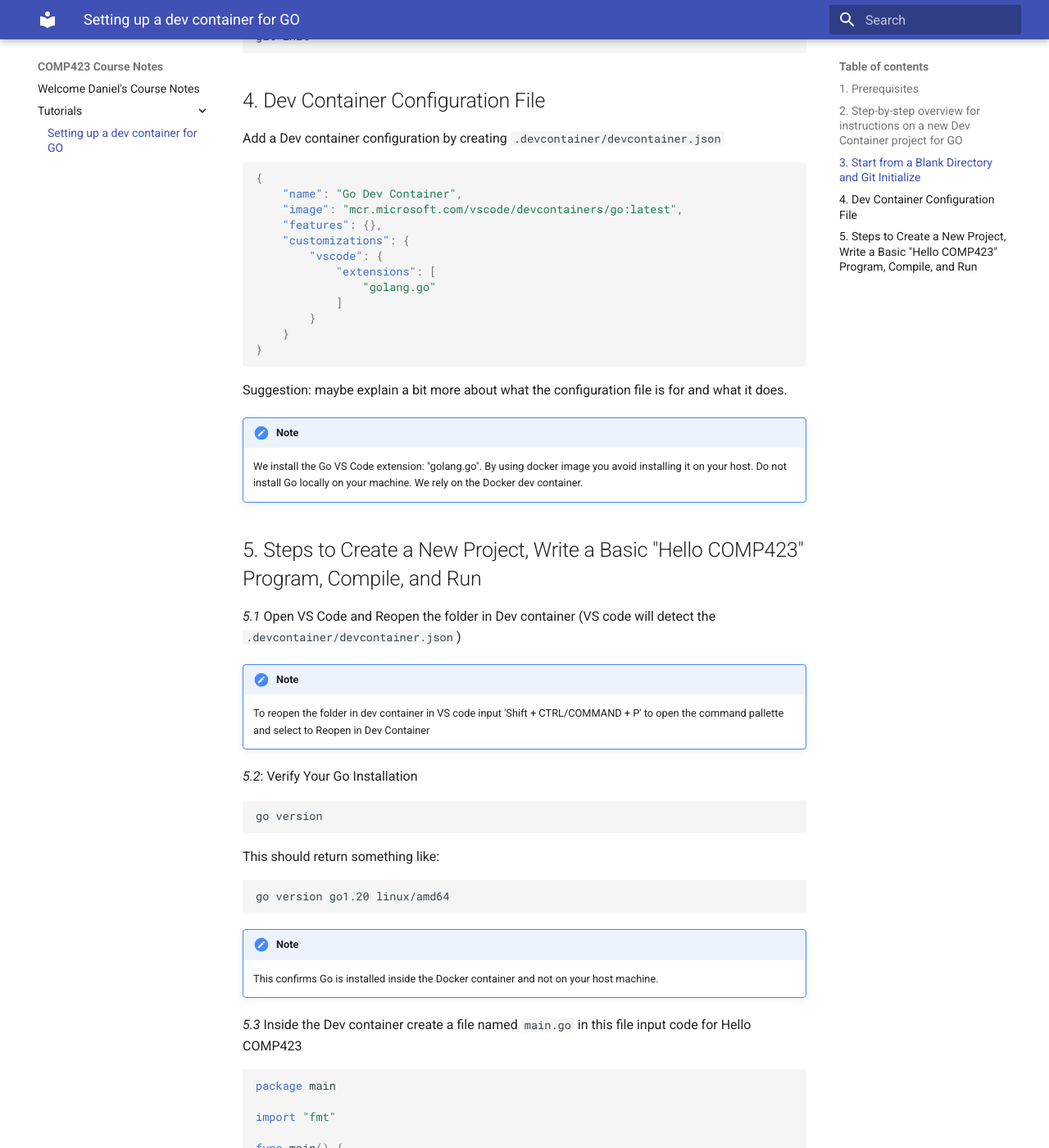
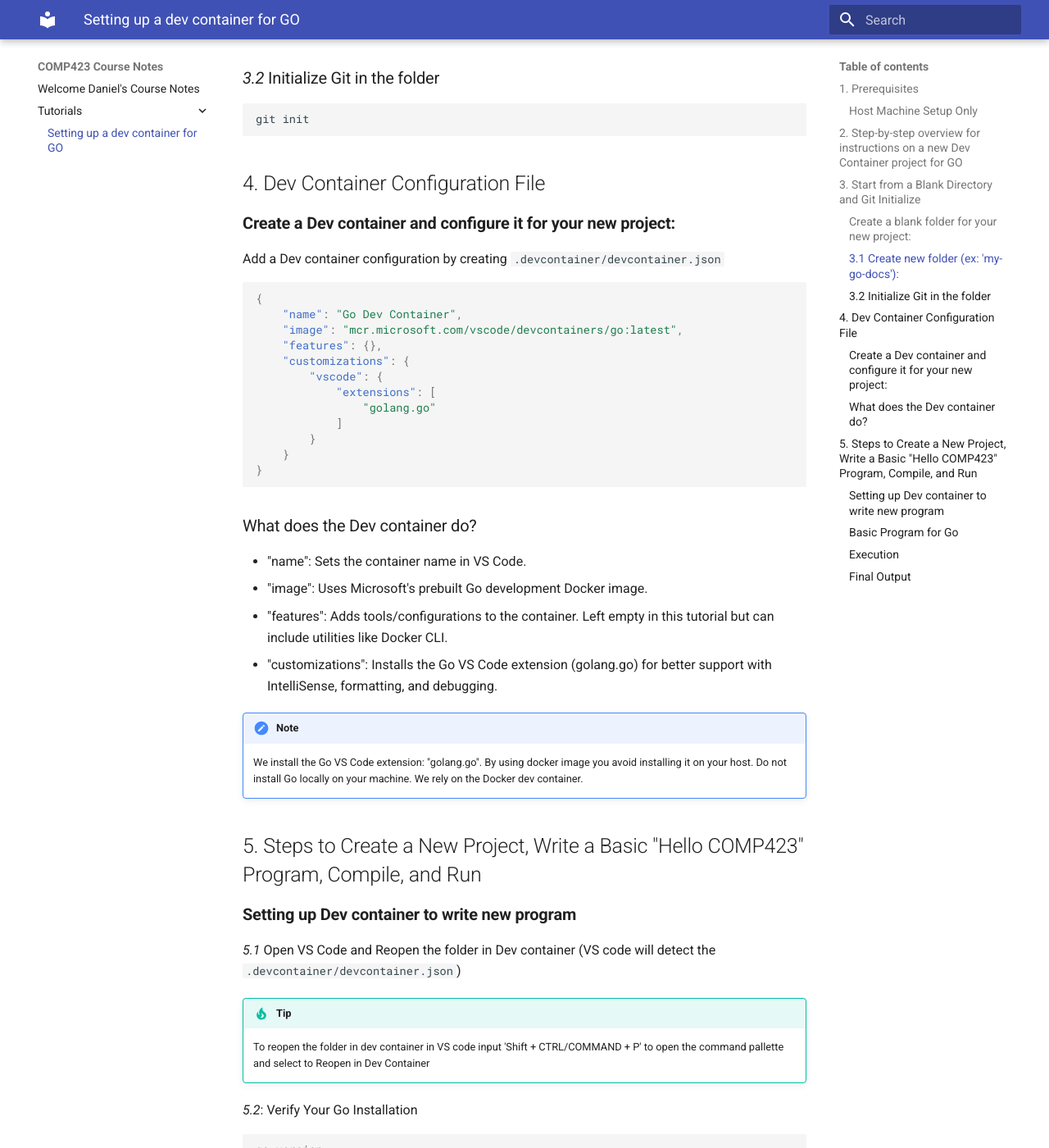
Before and after one commit to DanielBautista7799/comp423-course-notes, an MkDocs documentation site: the page built from docs/tutorials/go-setup.md, in a window 1280 px wide and 1400 px high, scrolled down 1257 px. Shown: the whole window at 82% size. Built offline with MkDocs 1.6.1 and Material for MkDocs 9.7.7, drawn with Linux system fonts in a browser that asks for light colours; some of the changed text lies outside the part shown.

Commit message:
additional changes implemented for finished tutorial

````diff
--- a/docs/tutorials/go-setup.md
+++ b/docs/tutorials/go-setup.md
@@ -3,10 +3,11 @@
 * Primary author: [Daniel Islas](https://github.com/DanielBautista7799)
 * Reviewer: [Emily Chen](https://github.com/emsesc)
 
-Suggestion: add some details or an introduction here about what people will learn/do in this tutorial.
+This tutorial is a walk-through on how you go through setting up a Go development environment using Docker dev containers in VS code. By the end of this guide, you’ll have a fully functional environment to write, compile, and run a “Hello COMP423” program in Go without having to install Go on your local machine.
+
 
 ## 1. Prerequisites
-**Host Machine Setup Only**
+### **Host Machine Setup Only**
 
 - Install [Docker](https://docs.docker.com/engine/install/) (for containers)
 - Install [Visual Studio Code](https://code.visualstudio.com/download) (editing and Dev containers)
@@ -29,21 +30,23 @@ We will:
 
 ## 3. Start from a Blank Directory and Git Initialize
 
- **Create a blank folder for your new project:**
+### **Create a blank folder for your new project:**
 
- *3.1* Create new folder (ex: 'my-go-docs'):
+### *3.1* Create new folder (ex: 'my-go-docs'):
 
 ```bash
 mkdir my-go-docs
 cd my-go-docs
 ```
 
-*3.2* Initialize Git in the folder
+### *3.2* Initialize Git in the folder
 ```bash
 git init
 ```
 
 ## 4. Dev Container Configuration File
+### **Create a Dev container and configure it for your new project:**
+
 Add a Dev container configuration by creating `.devcontainer/devcontainer.json`
 ```json
 {
@@ -59,16 +62,22 @@ Add a Dev container configuration by creating `.devcontainer/devcontainer.json`
     }
 }
 ```
-Suggestion: maybe explain a bit more about what the configuration file is for and what it does.
+### What does the Dev container do?
+- "name": Sets the container name in VS Code.
+- "image": Uses Microsoft's prebuilt Go development Docker image.
+- "features": Adds tools/configurations to the container. Left empty in this tutorial but can include utilities like Docker CLI.
+- "customizations": Installs the Go VS Code extension (golang.go) for better support with IntelliSense, formatting, and debugging.
+
 !!! Note
     We install the Go VS Code extension: "golang.go".
     By using docker image you avoid installing it on your host.
     Do not install Go locally on your machine. We rely on the Docker dev container.
 
 ## 5. Steps to Create a New Project, Write a Basic "Hello COMP423" Program, Compile, and Run
+### **Setting up Dev container to write new program**
 *5.1* Open VS Code and Reopen the folder in Dev container (VS code will detect the `.devcontainer/devcontainer.json`)
 
-!!! Note
+!!! tip
     To reopen the folder in dev container in VS code input 'Shift + CTRL/COMMAND + P' to open the command pallette and select to Reopen in Dev Container
 
 *5.2*: Verify Your Go Installation
@@ -83,6 +92,7 @@ go version go1.20 linux/amd64
     This confirms Go is installed inside the Docker container and not on your host machine.
 
 
+### **Basic Program for Go**
 
 *5.3* Inside the Dev container create a file named `main.go` in this file input code for Hello COMP423
 ```go
@@ -98,6 +108,7 @@ func main() {
 ```bash
 go mod init example.com/my-go-docs
 ```
+### **Execution**
 *5.5* Run the program directly
 ```bash
 go run main.go
@@ -114,7 +125,7 @@ This creates the file `main` which can then be run with:
 ```bash
 ./main
 ```
-**When ran outputs:**
+### **Final Output**
 
 `Hello COMP423`
 
````
